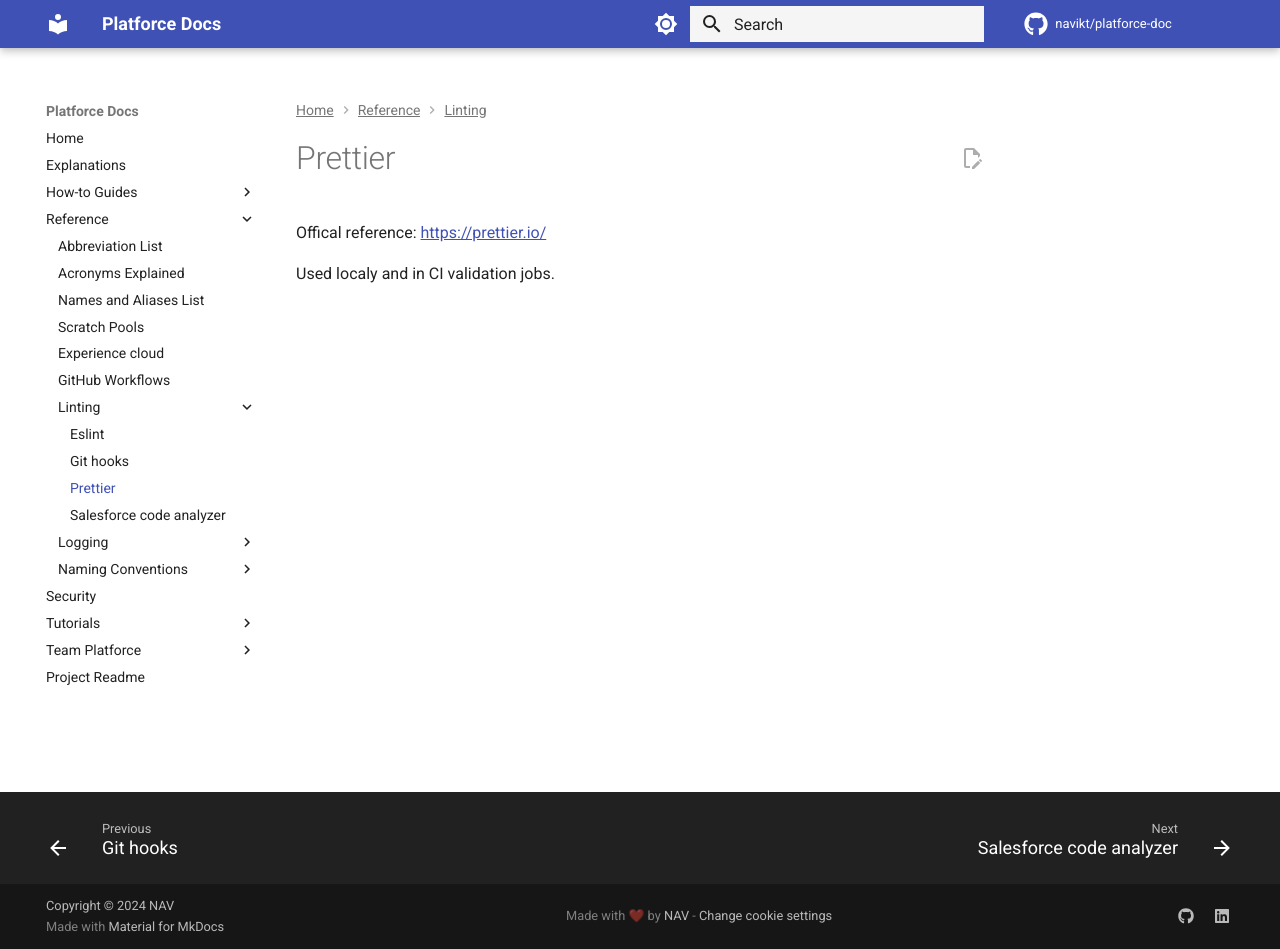
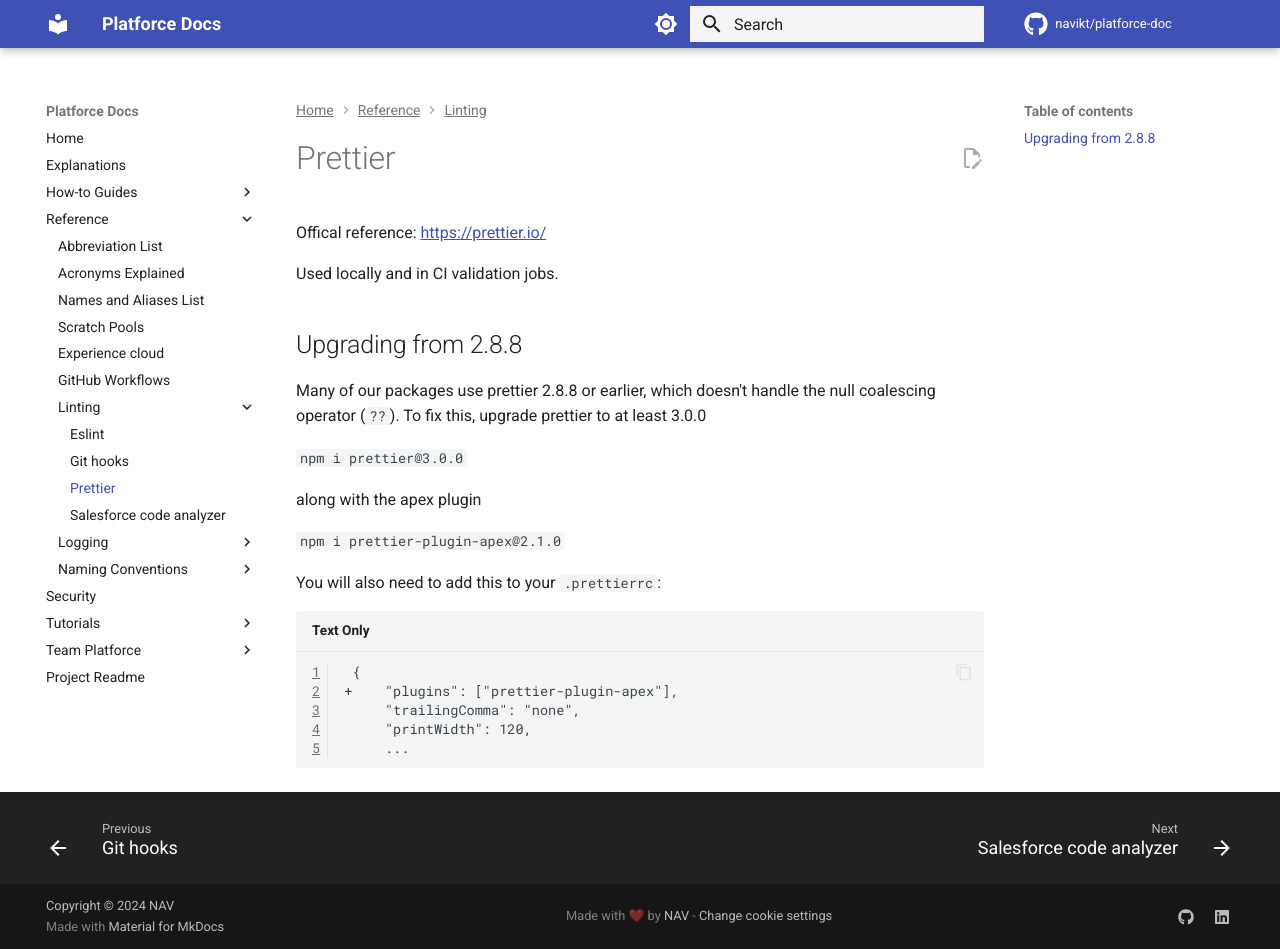
Before and after one commit to navikt/platforce-doc, an MkDocs documentation site: the page built from docs/reference/linting/prettier.md, in a window 1280 px wide and 949 px high. Built offline with MkDocs 1.6.1 and Material for MkDocs 9.7.7, drawn with Linux system fonts in a browser that asks for light colours; comment, search, counter and statistics services are not loaded.

Commit message:
notes on upgrading prettier

````diff
--- a/docs/reference/linting/prettier.md
+++ b/docs/reference/linting/prettier.md
@@ -3,4 +3,24 @@
 Offical reference: <https://prettier.io/>
 
 
-Used localy and in CI validation jobs.
+Used locally and in CI validation jobs.
+
+## Upgrading from 2.8.8
+Many of our packages use prettier 2.8.8 or earlier, which doesn't handle the
+null coalescing operator (`??`). To fix this, upgrade prettier to at least 3.0.0
+
+`npm i prettier@3.0.0`
+
+along with the apex plugin
+
+`npm i prettier-plugin-apex@2.1.0`
+
+You will also need to add this to your `.prettierrc`:
+
+```
+ {
++    "plugins": ["prettier-plugin-apex"],
+     "trailingComma": "none",
+     "printWidth": 120,
+     ...
+```
````
